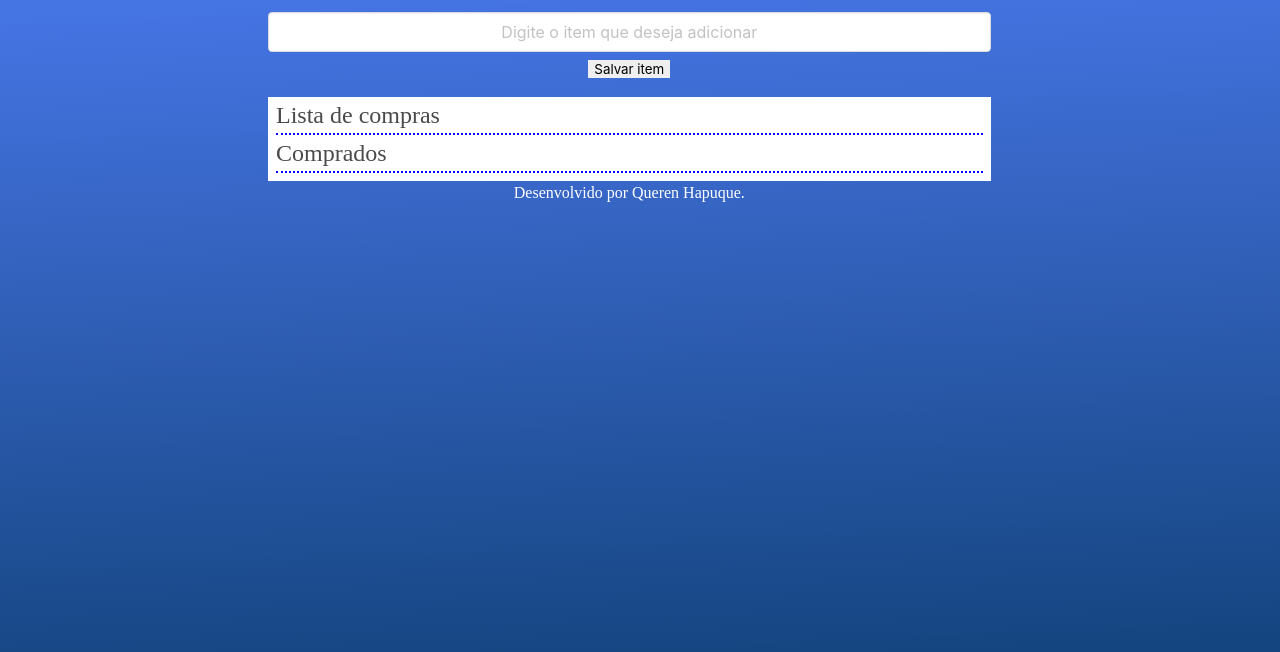
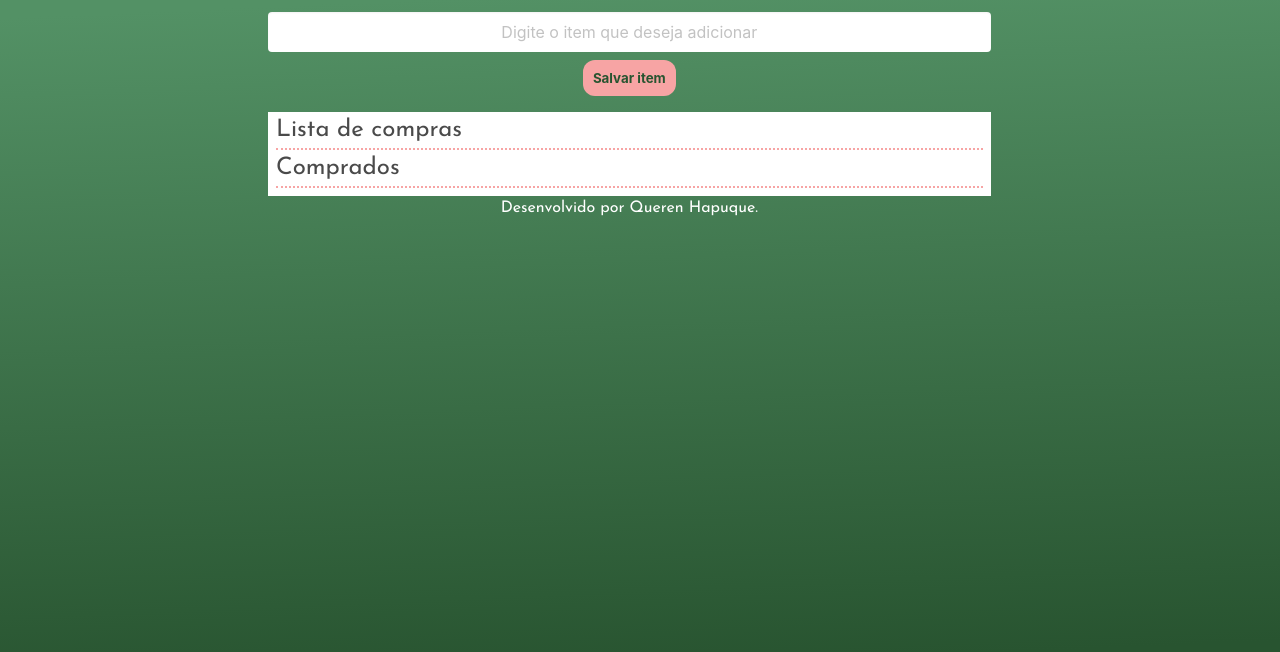
Before and after one commit to QuerenFernandes/projetoListaDeCompras, a plain HTML site: page index.html in a window 1280 px wide. Drawn offline with nearby package versions, Linux system fonts and the light colour scheme.

Commit message:
Add files via upload

```diff
--- a/assets/style.css
+++ b/assets/style.css
@@ -1,19 +1,33 @@
 html {
-    background: linear-gradient(177.52deg, #4574E3 2.11%, #154580 81.34%);
+    background: linear-gradient(177.52deg, #539165 2.11%, #285430 81.34%);
     background-repeat: no-repeat;
     height: 100%;
 }
 
 body {
-    font-family: 'Montserrat', 'sans-serif', 'Mansalva', cursive;
+    font-family: 'Josefin Sans', sans-serif, cursive;
 }
 
 h2, footer {
-    font-family: 'Mansalva';
+    font-family: 'Josefin Sans';
 }
 
 button {
     border: none;
+    background-color: #F7A4A4;
+    border-radius: 12px;
+    padding: 10px;
+    color: #285430;
+    font-weight: bold;
+    cursor: pointer;
+}
+
+button:hover {
+    background-color: #ecbfbf;
+}
+
+.input {
+    border:none;
 }
 
 .itens-comprados {
@@ -21,7 +35,7 @@ text-decoration: line-through;
 }
 
 .borda-lista {
-    border-bottom: dotted 2px blue;
+    border-bottom: dotted 2px #F7A4A4;
 }
 
 input:disabled {
```
